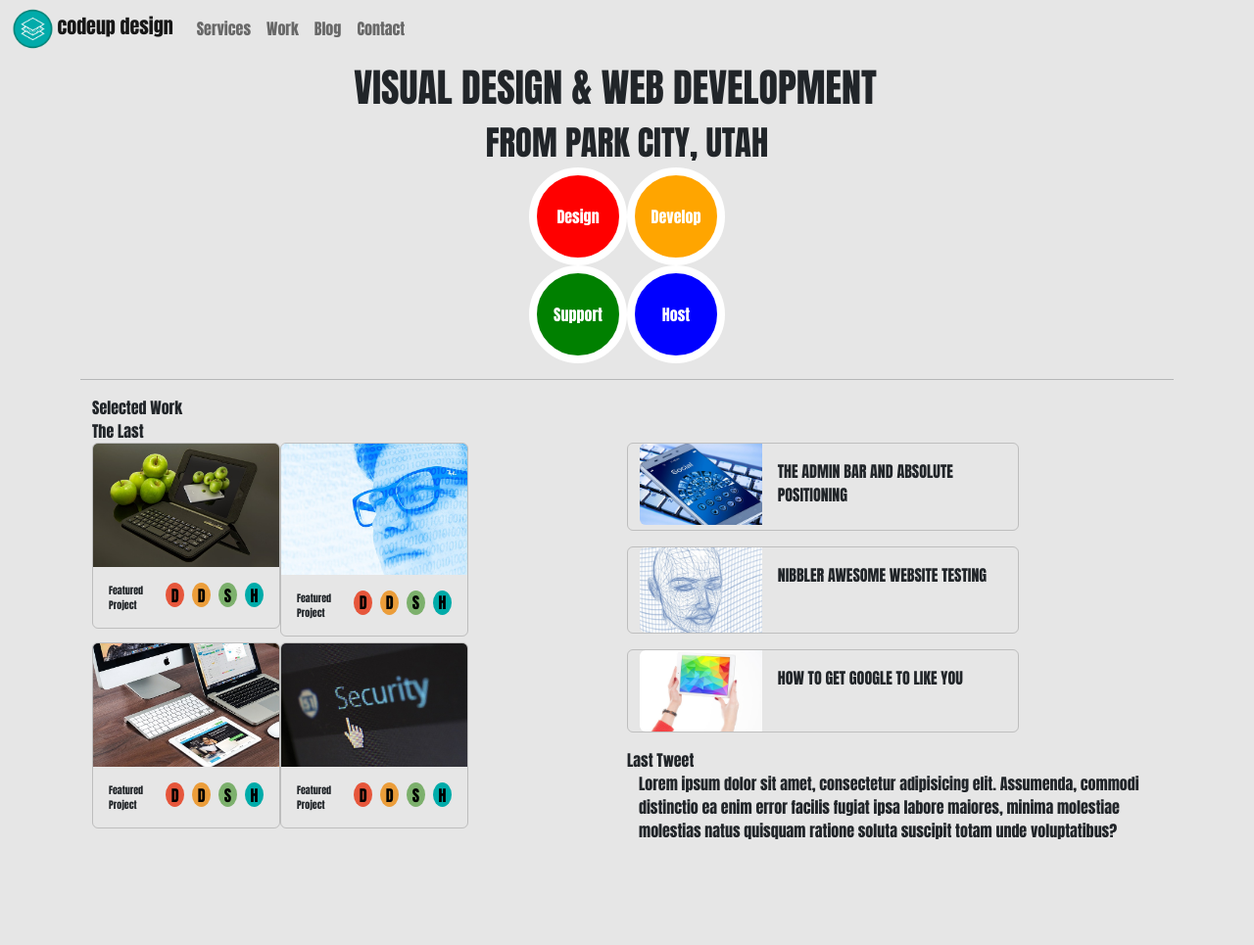
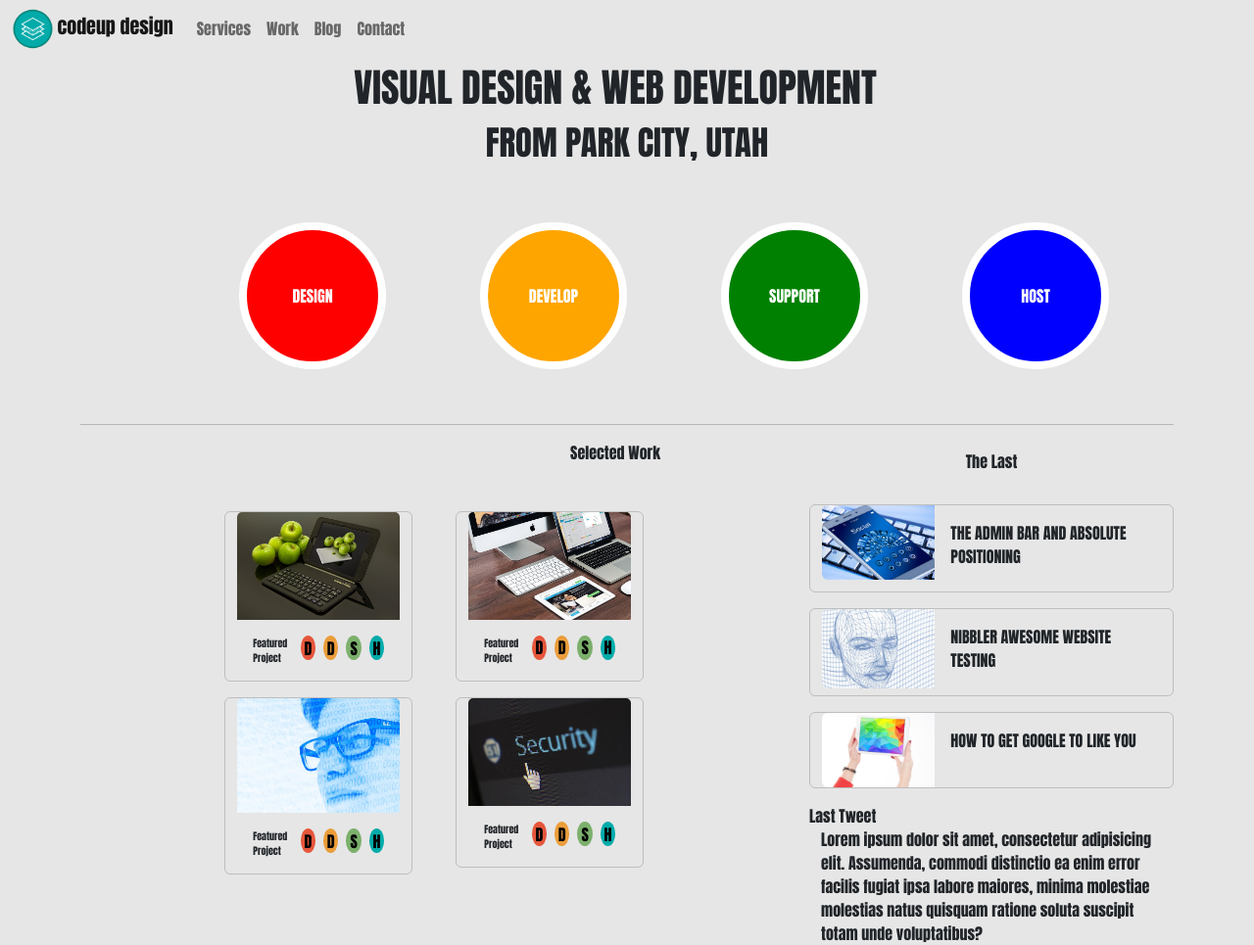
Before and after one commit to abadi-salinas-CodeupDesign/icon-codeupdesign, a plain HTML site: page index.html in a window 1280 px wide. Shown: the whole page at 98% size. Before the commit the page ends 860 px from the top, so only its background shows below. Drawn offline with nearby package versions, Linux system fonts and the light colour scheme.

Commit message:
as good as its gonna get

```diff
--- a/index.html
+++ b/index.html
@@ -42,7 +42,8 @@
     <!-- Header Container (make row if sizing complications)-->
     <div class="d-flex flex-column">
         <div class="row fs-1 container text-center justify-content-center" id="header-title">VISUAL DESIGN & WEB
-            DEVELOPMENT<!-- Title Row -->
+            DEVELOPMENT
+            <!-- Title Row -->
         </div>
 
 
@@ -51,27 +52,18 @@
         </div>
     </div>
 
-    <div class="row justify-content-center d-flex" id="circle-row"><!-- Circle Row -->
-        <div class="row-md-1"></div>
-        <div class="row-col-sm-12 row-md-5 d-flex justify-content-center">
-            <div id="red-circle"> <!-- Red Circle -->
-                Design
-            </div>
-            <div id="orange-circle"> <!-- Orange Circle -->
-                Develop
+    <!--   Circle Row -->
+    <section class="m-3">
+        <!--colored circles-->
+        <div class="container text-center m-5">
+            <div class="row row-cols-2 row-cols-md-4 d-lg-flex justify-content-lg-center align-items-lg-center flex-lg-nowrap m-0">
+                <div class="col mx-5 my-md-2"  id="red-circle">DESIGN</div>
+                <div class="col mx-5 my-md-2" id="orange-circle">DEVELOP</div>
+                <div class="col mx-5 my-md-2" id="green-circle">SUPPORT</div>
+                <div class="col mx-5 my-md-2" id="blue-circle">HOST</div>
             </div>
         </div>
-
-        <div class=" row-sm-12 row-md-5 d-flex justify-content-center">
-            <div id="green-circle"> <!-- Green Circle -->
-                Support
-            </div>
-            <div id="blue-circle"> <!-- Blue Circle -->
-                Host
-            </div>
-        </div>
-        <div class="row-md-1"></div>
-    </div>
+    </section>
     <!--        close circle container-->
 
 
@@ -81,20 +73,18 @@
     <div class="container main-body"> <!-- Body Container (make row if sizing complications)-->
 
         <div class="row d-flex"> <!-- Row for Body Content -->
-            <div class="row d-flex flex-column"> <!-- New Label Row -->
-                <div class="col flex-end">
+            <div class="row d-flex"> <!-- New Label Row -->
+                <div class="col-md-12 col=lg-8 d-flex justify-content-center">
                     Selected Work
                 </div>
-                <div class="col">
-                    The Last
-                </div>
             </div>
+            <div class="col-lg-8 d-flex justify-content-end ">
 
-            <div class="col d-flex"> <!-- Card Column-->
+                <!-- Card Column-->
+                <div class="row flex-column"><!-- Card Row 1 -->
 
-                <div class="row flex-column"><!-- Card Row 1 -->
-                    <div class="col"> <!-- Card Column 1-1 -->
-                        <div class="card bg-transparent" style="width: 12rem;">
+                    <div class="row justify-content-end " style="margin-top: 2em;"> <!-- Card Column 1-1 -->
+                        <div class="card bg-transparent " style="width: 12rem; margin-top: 1rem;">
                             <img src="images/apple-ipad.jpg" class="card-img-top" alt="...">
                             <div class="card-body">
                                 <div class="col d-flex d-grid gap-2 justify-content-center;">
@@ -114,11 +104,9 @@
                                 </div>
                             </div>
                         </div>
-                    </div>
-                    <div class="col"> <!-- Card Column 1-2 -->
-                        <div class="card bg-transparent" style="width: 12rem;">
-                            <img src="images/macbook.jpg" class="card-img-top" alt="...">
-                            <div class="card-body">
+                        <div class="card bg-transparent" style="width: 12rem; margin-top: 1rem;">
+                            <img src="images/man.jpg" class="card-img-top" alt="...">
+                            <div class="card-body ">
                                 <div class="col d-flex d-grid gap-2 justify-content-center">
                                     <span class="small-labels">Featured Project</span>
                                     <div class="circle-sm circ-o">
@@ -139,9 +127,9 @@
                     </div>
                 </div>
                 <div class="row flex-column"> <!-- Card Row 2-->
-                    <div class="col"> <!-- Card Column 2-1 -->
-                        <div class="card bg-transparent" style="width: 12rem;">
-                            <img src="images/man.jpg" class="card-img-top" alt="...">
+                    <div class="row d-flex justify-content-start" style="margin-top: 2em;margin-left: 2em;"> <!-- Card Column 2-1 -->
+                        <div class="card bg-transparent" style="width: 12rem; margin-top: 1rem;">
+                            <img src="images/macbook.jpg" class="card-img-top" alt="...">
                             <div class="card-body">
                                 <div class="col d-flex d-grid gap-2 justify-content-center">
                                     <span class="small-labels">Featured Project</span>
@@ -160,9 +148,8 @@
                                 </div>
                             </div>
                         </div>
-                    </div>
-                    <div class="col"> <!-- Card Column 2-2 -->
-                        <div class="card bg-transparent" style="width: 12rem;">
+                        <!-- Card Column 2-2 -->
+                        <div class="card bg-transparent" style="width: 12rem; margin-top: 1rem;">
                             <img src="images/security.jpg" class="card-img-top" alt="...">
                             <div class="card-body">
                                 <div class="col d-flex d-grid gap-2 justify-content-center">
@@ -186,8 +173,11 @@
                 </div>
             </div>
 
-            <div class="col"> <!-- Side Bar Column -->
-                <div class="row"><!-- Row 1-2 The Admin Bar-->
+            <div class="col d-none d-lg-block d-xl-block"> <!-- Side Bar Column -->
+                <div class="row d-flex justify-content-center" style="margin-top: -15px; margin-bottom: 0;">
+                    The Last
+                </div>
+                <div class="row" style="margin-top: 2em;"><!-- Row 1-2 The Admin Bar-->
                     <div class="card mb-3 bg-transparent" style="max-width: 400px;">
                         <div class="row g-0">
                             <div class="col-md-4">
--- a/style.css
+++ b/style.css
@@ -19,8 +19,8 @@ body {
     font-size:26pt;
 }
 #red-circle{
-    height: 100px;
-    width: 100px;
+    height: 150px;
+    width: 150px;
     border: 8px solid white;
     border-radius: 50%;
     display: flex;
@@ -32,8 +32,8 @@ body {
 }
 
 #orange-circle{
-    height: 100px;
-    width: 100px;
+    height: 150px;
+    width: 150px;
     border: 8px solid white;
     border-radius: 50%;
     display: flex;
@@ -45,8 +45,8 @@ body {
 
 }
 #green-circle{
-    height: 100px;
-    width: 100px;
+    height: 150px;
+    width: 150px;
     border: 8px solid white;
     border-radius: 50%;
     display: flex;
@@ -58,8 +58,8 @@ body {
 
 }
 #blue-circle{
-    height: 100px;
-    width: 100px;
+    height: 150px;
+    width: 150px;
     border: 8px solid white;
     border-radius: 50%;
     display: flex;
@@ -71,18 +71,6 @@ body {
 
 }
 
-
-/* Media Query*/
-@media screen and (max-width: 768px){
-    .navbar-brand{
-        display: none;
-    }
-}
-@media screen and (max-width: 768px){
-    #hide-sidebar{
-        display: none;
-    }
-}
 
 
 .circ-o{
@@ -138,3 +126,15 @@ body {
 .small-labels{
     font-size: x-small;
 }
+
+/* Media Query*/
+@media screen and (max-width: 768px){
+    .navbar-brand{
+        display: none;
+    }
+}
+@media screen and (max-width: 768px){
+    #hide-sidebar{
+        display: none;
+    }
+}
```
